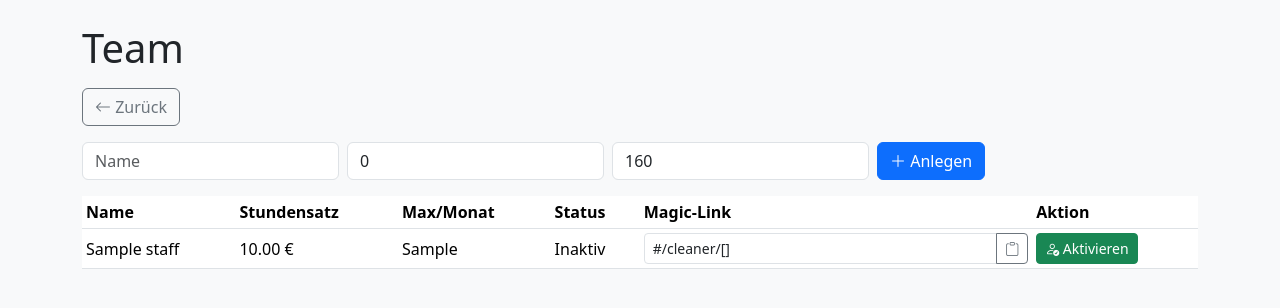
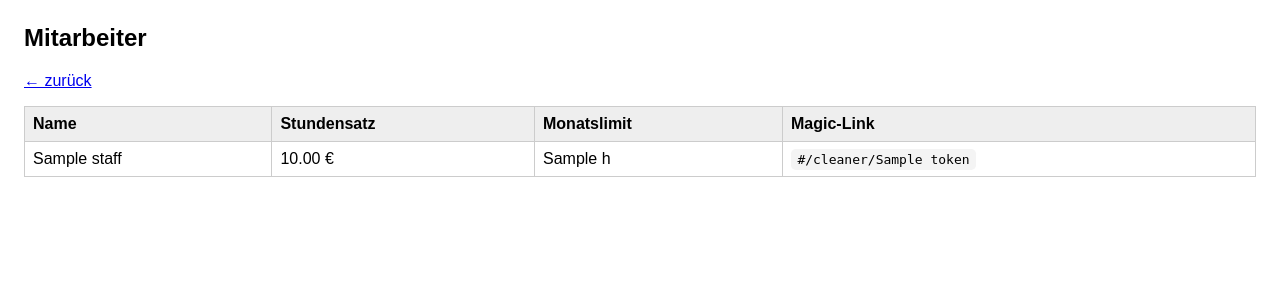
Before and after one commit to AlexanderGutHiller/smoobu-staff-planner-pro, a FastAPI app: template app/templates/admin_staff.html in a window 1280 px wide. Shown: the top 308 px of the page. Run offline with FastAPI, Linux system fonts and the light colour scheme; the template is opened without the code that fills it: most values are stand-ins (such as "Sample title", 1, 10 or a date in 2020).

Commit message:
Update admin_staff.html

```diff
--- a/app/templates/admin_staff.html
+++ b/app/templates/admin_staff.html
@@ -1,44 +1,34 @@
-
-<!doctype html><html><head><meta charset="utf-8"><meta name="viewport" content="width=device-width, initial-scale=1">
-<link href="https://cdn.jsdelivr.net/npm/bootstrap@5.3.3/dist/css/bootstrap.min.css" rel="stylesheet">
-<link href="https://cdn.jsdelivr.net/npm/bootstrap-icons@1.11.3/font/bootstrap-icons.css" rel="stylesheet">
-<title>Admin - Team</title></head>
-<body class="bg-light"><div class="container py-4">
-<h1 class="mb-3">Team</h1>
-<a class="btn btn-outline-secondary mb-3" href="/admin/{{ token }}"><i class="bi bi-arrow-left"></i> Zurück</a>
-
-<form method="post" action="/admin/{{ token }}/staff/add" class="row gy-2 gx-2 mb-3">
-  <div class="col-auto"><input class="form-control" name="name" placeholder="Name" required></div>
-  <div class="col-auto"><input class="form-control" name="hourly_rate" type="number" step="0.01" value="0" placeholder="€/Std"></div>
-  <div class="col-auto"><input class="form-control" name="max_hours_per_month" type="number" step="1" value="160" placeholder="Std/Monat"></div>
-  <div class="col-auto"><button class="btn btn-primary"><i class="bi bi-plus-lg"></i> Anlegen</button></div>
-</form>
-
-<table class="table table-sm table-hover bg-white align-middle">
-<thead><tr><th>Name</th><th>Stundensatz</th><th>Max/Monat</th><th>Status</th><th>Magic-Link</th><th>Aktion</th></tr></thead>
+<!DOCTYPE html>
+<html lang="de">
+<head>
+  <meta charset="UTF-8">
+  <title>Admin – Mitarbeiter</title>
+  <style>
+    body { font-family: sans-serif; margin: 1.5rem; }
+    table { border-collapse: collapse; width: 100%; margin-top: 1rem; }
+    th, td { border: 1px solid #ccc; padding: .5rem; text-align: left; }
+    th { background: #eee; }
+    code { background: #f4f4f4; padding: .2rem .4rem; border-radius: .3rem; }
+    .small { color: #666; font-size: .85em; }
+  </style>
+</head>
+<body>
+  <h2>Mitarbeiter</h2>
+  <p><a href="/admin/{{request.path_params.token}}">← zurück</a></p>
+  <table>
+    <thead>
+      <tr><th>Name</th><th>Stundensatz</th><th>Monatslimit</th><th>Magic-Link</th></tr>
+    </thead>
     <tbody>
       {% for s in staff %}
       <tr>
         <td>{{ s.name }}</td>
-  <td>{{ '%.2f'|format(s.hourly_rate) }} €</td>
-  <td>{{ s.max_hours_per_month }}</td>
-  <td>{{ 'Aktiv' if s.active else 'Inaktiv' }}</td>
-  <td>
-    {% set link = (base_url ~ '/cleaner/' ~ s.magic_token) if base_url else ('/cleaner/' ~ s.magic_token) %}
-    <div class="input-group input-group-sm">
-      <input class="form-control" value="{{ link }}" readonly id="link-{{ s.id }}">
-      <button class="btn btn-outline-secondary" type="button" onclick="navigator.clipboard.writeText(document.getElementById('link-{{ s.id }}').value)"><i class="bi bi-clipboard"></i></button>
-    </div>
-  </td>
-  <td>
-    <form method="post" action="/admin/{{ token }}/staff/toggle">
-      <input type="hidden" name="staff_id" value="{{ s.id }}"/>
-      <button class="btn btn-sm {{ 'btn-outline-danger' if s.active else 'btn-success' }}">
-        {% if s.active %}<i class="bi bi-person-slash"></i> Deaktivieren{% else %}<i class="bi bi-person-check"></i> Aktivieren{% endif %}
-      </button>
-    </form>
-  </td>
+        <td>{{ "%.2f"|format(s.hourly_rate) }} €</td>
+        <td>{{ s.max_hours_per_month }} h</td>
+        <td><code>{{ base_url }}/cleaner/{{ s.token }}</code></td>
       </tr>
       {% endfor %}
-</tbody></table>
-</div></body></html>
+    </tbody>
+  </table>
+</body>
+</html>
```
Lines whose indentation alone changed are shown as unchanged.
